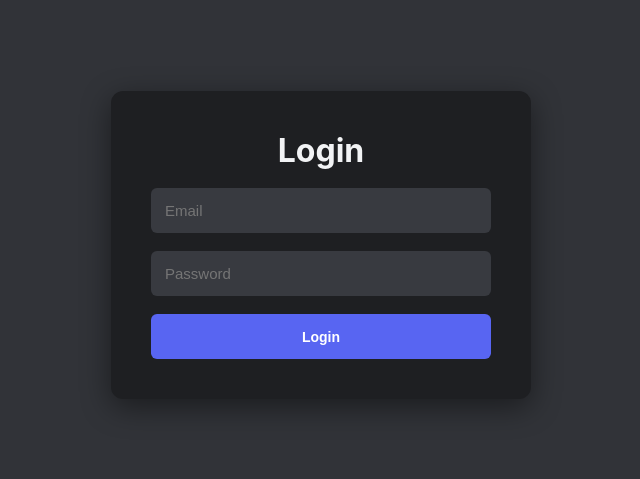
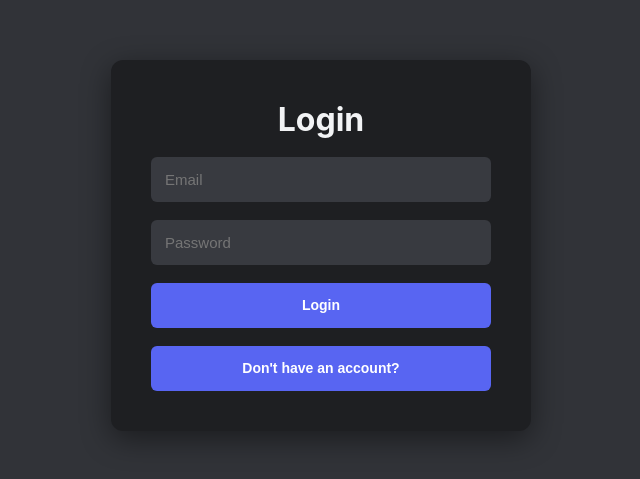
Before and after one commit to Matayus03/discord_clone, a React (Vite) app in the folder frontend/: page /login in a window 1280 px wide. Shown: the part 155-634 px from the top of the page, without its empty margins (319-959 px from the left). Built offline with nearby package versions, Linux system fonts and the light colour scheme.

Commit message:
Add login and register navigation link

```diff
--- a/frontend/src/pages/Login.tsx
+++ b/frontend/src/pages/Login.tsx
@@ -48,6 +48,8 @@ function Login() {
                 <button type="submit">
                     Login
                 </button>
+
+                <button onClick={() => nav("/register")}>Don't have an account?</button>
             </form>
         </div>
     );
```
